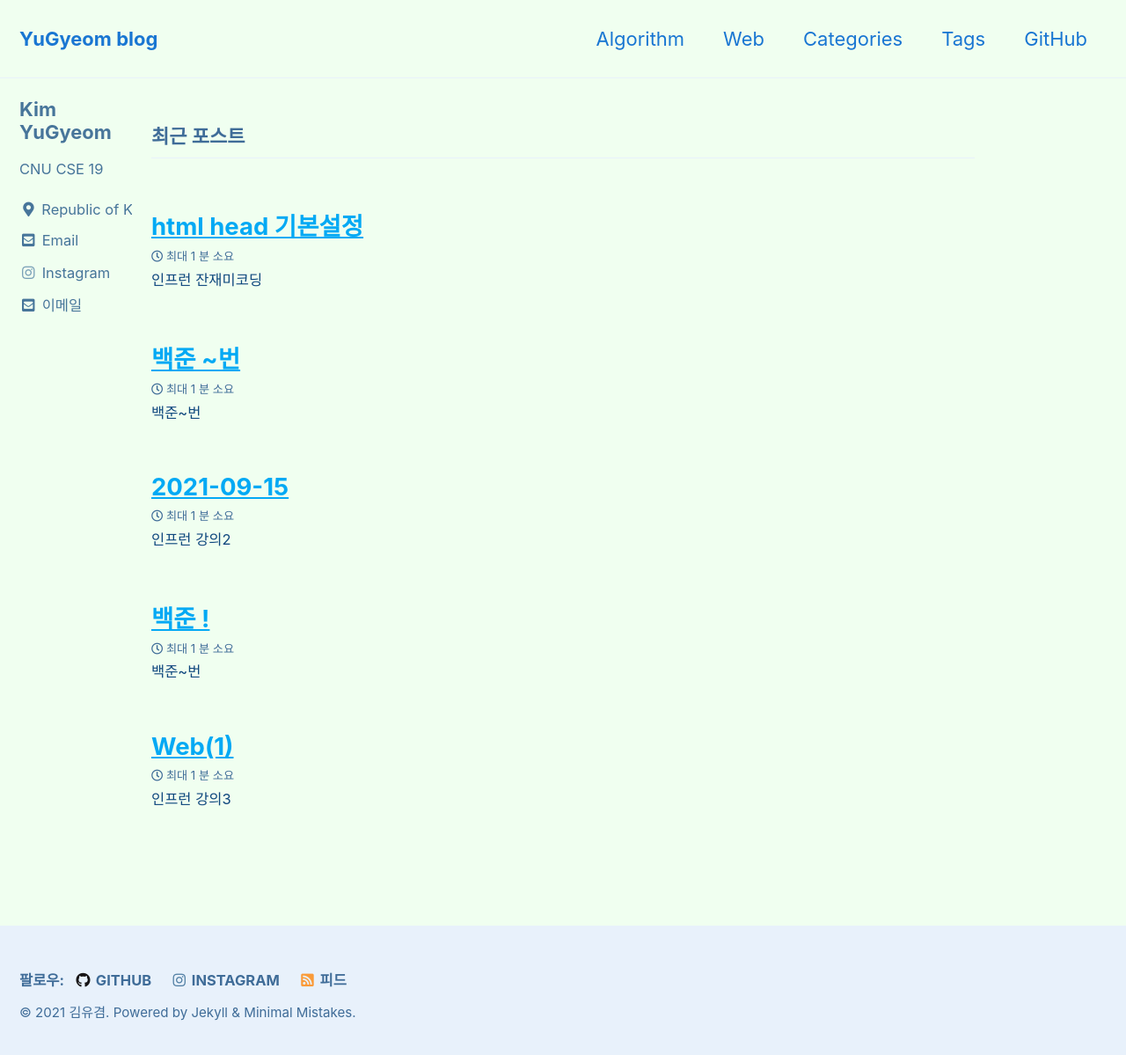
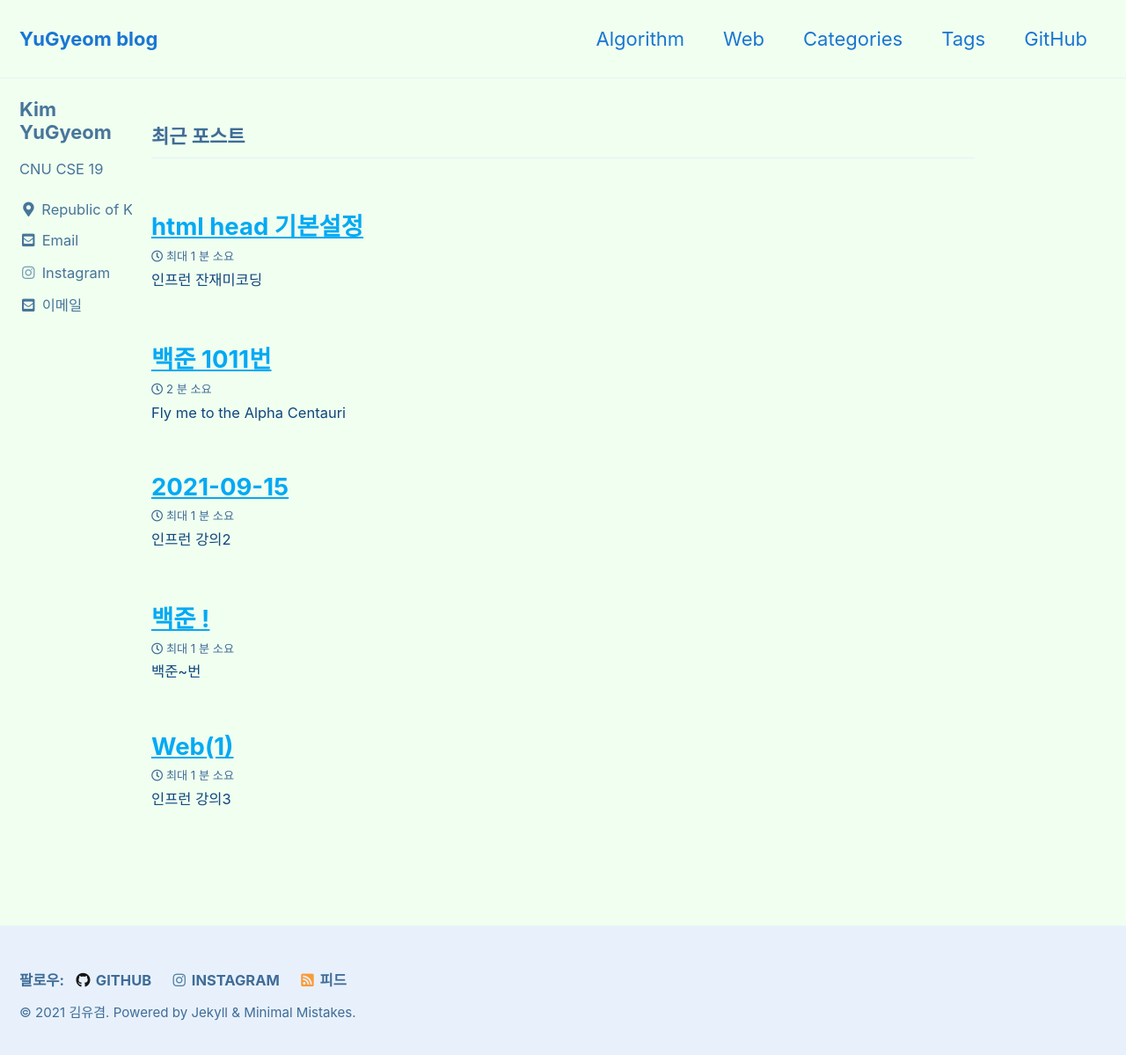
Before and after one commit to rladbrua0207/rladbrua0207.github.io, a Jekyll site: the page built from index.html, in a window 1280 px wide and 1207 px high. Shown: the top 1199 px of the window at 88% size. Built offline with Jekyll 4.4.1, drawn with Linux system fonts in a browser that asks for light colours; cached includes are drawn as plain includes; the list of posts is cut into pages by our own code; part of the change alters nothing that is shown.

````diff
--- a/_posts/Algorithm/2021-09-15-algorithm1.markdown
+++ b/_posts/Algorithm/2021-09-15-algorithm1.markdown
@@ -1,9 +1,88 @@
 ---
-title:  "백준 ~번"
-excerpt: "백준~번"
+title:  "백준 1011번"
+excerpt: "Fly me to the Alpha Centauri"
 date:   2021-09-16 20:57:18 +0900
 categories: algorithm
 tags:
   -algorithm
-  -none
+  -baekjoon
 ---
+
+## 문제
+
+우현이는 어린 시절, 지구 외의 다른 행성에서도 인류들이 살아갈 수 있는 미래가 오리라 믿었다. 그리고 그가 지구라는 세상에 발을 내려 놓은 지 23년이 지난 지금, 세계 최연소 ASNA 우주 비행사가 되어 새로운 세계에 발을 내려 놓는 영광의 순간을 기다리고 있다.
+
+그가 탑승하게 될 우주선은 Alpha Centauri라는 새로운 인류의 보금자리를 개척하기 위한 대규모 생활 유지 시스템을 탑재하고 있기 때문에, 그 크기와 질량이 엄청난 이유로 최신기술력을 총 동원하여 개발한 공간이동 장치를 탑재하였다. 하지만 이 공간이동 장치는 이동 거리를 급격하게 늘릴 경우 기계에 심각한 결함이 발생하는 단점이 있어서, 이전 작동시기에 k광년을 이동하였을 때는 k-1 , k 혹은 k+1 광년만을 다시 이동할 수 있다. 예를 들어, 이 장치를 처음 작동시킬 경우 -1 , 0 , 1 광년을 이론상 이동할 수 있으나 사실상 음수 혹은 0 거리만큼의 이동은 의미가 없으므로 1 광년을 이동할 수 있으며, 그 다음에는 0 , 1 , 2 광년을 이동할 수 있는 것이다. ( 여기서 다시 2광년을 이동한다면 다음 시기엔 1, 2, 3 광년을 이동할 수 있다. )
+
+![img](https://www.acmicpc.net/upload/201003/rlaehdgur.JPG)
+
+김우현은 공간이동 장치 작동시의 에너지 소모가 크다는 점을 잘 알고 있기 때문에 x지점에서 y지점을 향해 최소한의 작동 횟수로 이동하려 한다. 하지만 y지점에 도착해서도 공간 이동장치의 안전성을 위하여 y지점에 도착하기 바로 직전의 이동거리는 반드시 1광년으로 하려 한다.
+
+김우현을 위해 x지점부터 정확히 y지점으로 이동하는데 필요한 공간 이동 장치 작동 횟수의 최솟값을 구하는 프로그램을 작성하라.
+
+## 입력
+
+입력의 첫 줄에는 테스트케이스의 개수 T가 주어진다. 각각의 테스트 케이스에 대해 현재 위치 x 와 목표 위치 y 가 정수로 주어지며, x는 항상 y보다 작은 값을 갖는다. (0 ≤ x < y < 231)
+
+## 출력
+
+각 테스트 케이스에 대해 x지점으로부터 y지점까지 정확히 도달하는데 필요한 최소한의 공간이동 장치 작동 횟수를 출력한다.
+
+
+
+## 풀이
+
+![image-20210917173155708](../../../AppData/Roaming/Typora/typora-user-images/image-20210917173155708.png)
+
+
+
+```java
+import java.io.BufferedReader;
+import java.io.IOException;
+import java.io.InputStreamReader;
+import java.util.StringTokenizer;
+
+public class Q1011 {
+	public static void main(String[] args) throws IOException {
+		BufferedReader br = new BufferedReader(new InputStreamReader(System.in));
+		int t = Integer.parseInt(br.readLine());	//테스트케이스
+
+		int moveNum;	//이동횟수
+		int distance;	//이동거리
+		int minSquare;	//작은 제곱수
+		int maxSquare;	//큰 제곱수
+		int dif;	//작은 제곱수와 이동거리의 차이
+		int[] save = new int[t];	//값 저장
+
+		for(int i = 0; i < t; i++) {
+			StringTokenizer st = new StringTokenizer(br.readLine());
+			int x = Integer.parseInt(st.nextToken()); 	//초기위치
+			int y = Integer.parseInt(st.nextToken()); 	//나중위치
+
+			distance = y - x;
+			minSquare = (int) Math.sqrt(distance);
+			maxSquare = (minSquare+1)*(minSquare+1);
+			minSquare = minSquare*minSquare; // 작은 제곱수
+			dif= distance - minSquare; //작은 제곱수 와의 차이
+
+			//규칙에서 찾은 움직인 횟수 구하는 공식
+			if(distance == minSquare) {
+				moveNum = (int) Math.sqrt(minSquare)*2 -1;
+			}else if((maxSquare-minSquare-1)/2 < dif) {
+				moveNum = (int) Math.sqrt(minSquare)*2 +1;
+			}else {
+				moveNum = (int) Math.sqrt(minSquare)*2;
+			}
+			save[i] = moveNum;
+		}
+
+		for(int i = 0 ; i < save.length; i++) {
+			System.out.println(save[i]);
+		}
+	}
+}
+```
+
+풀 때 너무 이상하게 푼 줄 알았는데 다른사람들 코드 보니깐 방법은 비슷했다
+
+근데 변수사용을 너무 남발한거 같다
````
